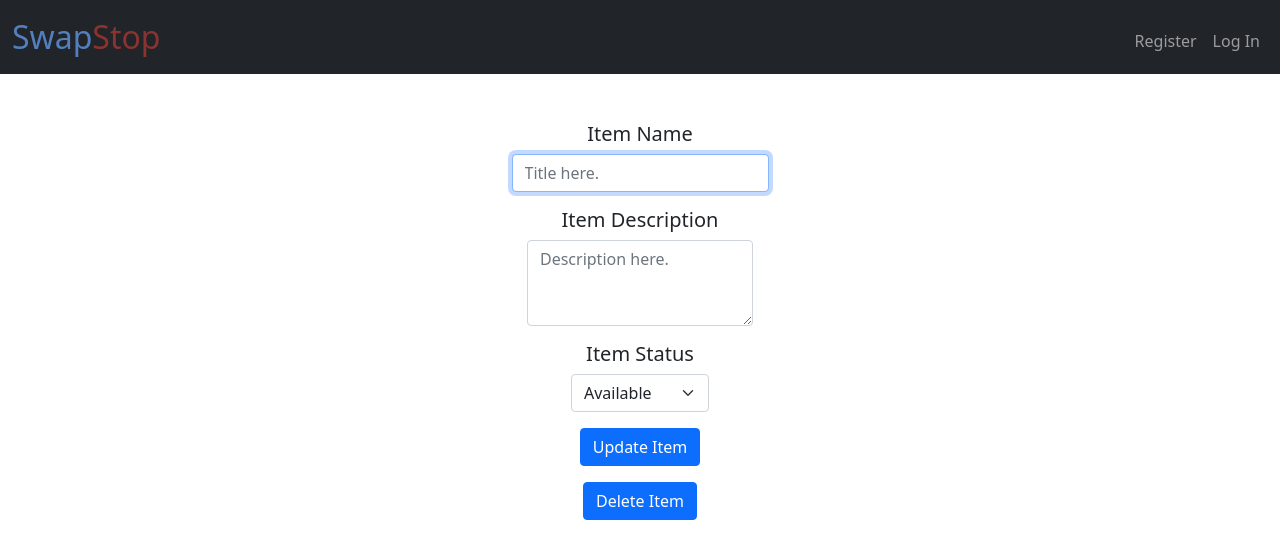
After one commit to andrewp2303/SwapStop, a Flask app: template swapproj/templates/edit.html in a window 1280 px wide. The commit adds this page. Shown: the top 559 px of the page. Run offline with Flask 2, Linux system fonts and the light colour scheme; the template is opened without the code that fills it, so the values that code supplies are empty.

Commit message:
added functionality

```diff
--- a/swapproj/__init__.py
+++ b/swapproj/__init__.py
@@ -1,6 +1,6 @@
 import os
 
-from flask import Flask, render_template
+from flask import Flask, render_template, redirect
 from swapproj.database import init_db
 from flask_sqlalchemy import SQLAlchemy
 
@@ -30,10 +30,10 @@ def create_app(test_config=None):
     except OSError:
         pass
 
-    # a simple page that says hello
+    # redirects to view items
     @app.route('/')
     def index():
-        return render_template("index.html")
+        return redirect("/viewitems")
 
     from . import login, application
     app.register_blueprint(login.bp)
--- a/swapproj/application.py
+++ b/swapproj/application.py
@@ -21,6 +21,34 @@ def myitems():
     if request.method == "GET":
         items = db_session.query(Item).filter_by(user_id = session['user_id']).all()
         return render_template("myitems.html", items=items)
+    else:
+        itemid = request.form.get("itemid")
+        item = db_session.query(Item).filter_by(id = itemid).first()
+        messages = db_session.query(Message).filter_by(item_id = itemid).all()
+        return render_template("myitem.html",item=item, messages=messages)
+
+@bp.route("/myitem", methods=["GET", "POST"])
+def myitem():
+    if request.method == "POST":
+        if request.form.get("edit"):
+            itemid = request.form.get("edit")
+            item = db_session.query(Item).filter_by(id=itemid).first()
+            return render_template("edit.html", item=item)
+        else:
+            return redirect("/myitems")
+    else:
+        pass
+
+
+
+@bp.route("/edit", methods=["POST"])
+def edit():
+    if request.form.get("update"):
+        itemid = request.form.get("contact")
+        item = db_session.query(Item).filter_by(id=itemid).first()
+        return render_template("edit.html", item=item)
+    else:
+        return redirect("/myitems")
 
 
 @bp.route("/viewitems", methods=["GET", "POST"])
--- a/swapproj/templates/contact.html
+++ b/swapproj/templates/contact.html
@@ -13,8 +13,8 @@
         <textarea class="form-control mx-auto w-auto" rows="3" id="description" name="description" placeholder="Description here."></textarea>
     </div>
 
-    <h6>Note: sending this message means that you consent to have your full name and email shared with this sender.</h6>
-    <h6>This allows them to reach back about this trade.</h6>
+    <!-- <h6>Note: sending this message means that you consent to have your full name and email shared with this sender.</h6>
+    <h6>This allows them to reach back about this trade.</h6> -->
     <div class="mb-3">
       <button class="btn btn-primary" name="itemid" value="{{itemid}}" type="submit">Send Message</button>
     </div>
--- /dev/null
+++ b/swapproj/templates/edit.html
@@ -0,0 +1,42 @@
+{% extends "layout.html" %}
+
+{% block title %}
+  Edit Listing
+{% endblock %}
+
+{% block main %}
+  <form action="/edit" method="post">
+
+    <h5>Item Name</h5>
+    <div class="mb-3">
+        <input autocomplete="off" autofocus class="form-control mx-auto w-auto" id="title" name="title" placeholder="Title here." type="text" value="{{item.name}}">
+    </div>
+
+    <h5>Item Description</h5>
+    <div class="mb-3">
+        <textarea class="form-control mx-auto w-auto" rows="3" id="description" name="description" placeholder="Description here.">{{item.description}}</textarea>
+    </div>
+
+    <h5>Item Status</h5>
+    <div class="mb-3">
+        <select class="form-select mx-auto w-auto" name="sold" value="{{item.sold}}">
+            {%if item.sold %}
+                <option value = "True" selected>Unavailable</option>
+                <option value = "False">Available</option>
+            {% else %}
+                <option value = "True">Unavailable</option>
+                <option value = "False" selected>Available</option>
+            {% endif %}
+        </select>
+    </div>
+    <form action="/edit" method="post">
+        <div class="mb-3">
+            <button class="btn btn-primary" name="update" value="{{item.id}}" type="submit">Update Item</button>
+        </div>
+        <div class="mb-3">
+            <button class="btn btn-primary" name="delete" value="{{item.id}}" type="submit">Delete Item</button>
+        </div>
+    </form>
+
+  </form>
+{% endblock %}
--- a/swapproj/templates/myitem.html
+++ b/swapproj/templates/myitem.html
@@ -30,11 +30,11 @@
         <div class="mb-3">
           <p>Time posted: {{item.datetime.strftime('%m/%d/%Y, %I:%M%p')}}</p>
         </div>
-        <form action="/viewitem" method="post">
+        <form action="/myitem" method="post">
           <!-- TODO: Change value to item_id for proposetrade and user_id for contact-->
-          <button class="btn btn-outline-secondary" value="{{item.id}}" name="contact" type="submit">Contact</button>
+          <button class="btn btn-outline-secondary" value="{{item.id}}" name="edit" type="submit">Edit</button>
           <!-- <button class="btn btn-outline-secondary" value="proposetrade" name="proposetrade"type="submit">Propose Trade</button> -->
-          <button class="btn btn-outline-secondary" name="cancel" type="submit">Back To Marketplace</button>
+          <button class="btn btn-outline-secondary" name="cancel" type="submit">Back To My Items</button>
         </form>
       </div>
     </div>
--- a/swapproj/templates/myitems.html
+++ b/swapproj/templates/myitems.html
@@ -13,17 +13,17 @@
       <!-- looping card display-->
       {% for item in items %}
         <div class="col">
-          <form action="/myitem" method="get">
+          <form action="/myitems" method="post">
             <div class="card shadow-sm">
               <!-- {{url_for('static', filename = 'images/item.img')}} -->
               <img src="{{url_for('static', filename = 'images/'+item.img)}}" class="bd-placeholder-img card-img-top" width="100%" height="225" src="" role="img" aria-label="Placeholder: Missing Image" preserveAspectRatio="xMidYMid slice" focusable="false"/>
               <!-- <img class="bd-placeholder-img card-img-top" width="100%" height="225" src="url_for('item_image', imgid=item.id)" role="img" aria-label="Placeholder: Missing Image" preserveAspectRatio="xMidYMid slice" focusable="false"/> -->
               <div class="card-body">
-                <h5 class="card-text" name="id" value="{{item.id}}">{{item.name}}</h5>
+                <h5 class="card-text">{{item.name}}</h5>
                 <p class="card-text">{{item.description}}</p>
                 <div class="d-flex justify-content-between align-items-center">
                   <div class="btn-group">
-                    <button type="submit" class="btn btn-sm btn-outline-secondary">View</button>
+                    <button name="itemid" value="{{item.id}}" type="submit" class="btn btn-sm btn-outline-secondary">View</button>
                   </div>
                   <small class="text-muted">{% if item.sold == 1%}
                     <span class="red">TRADED</span>
```
Also changed, not shown: swapstop.db.
